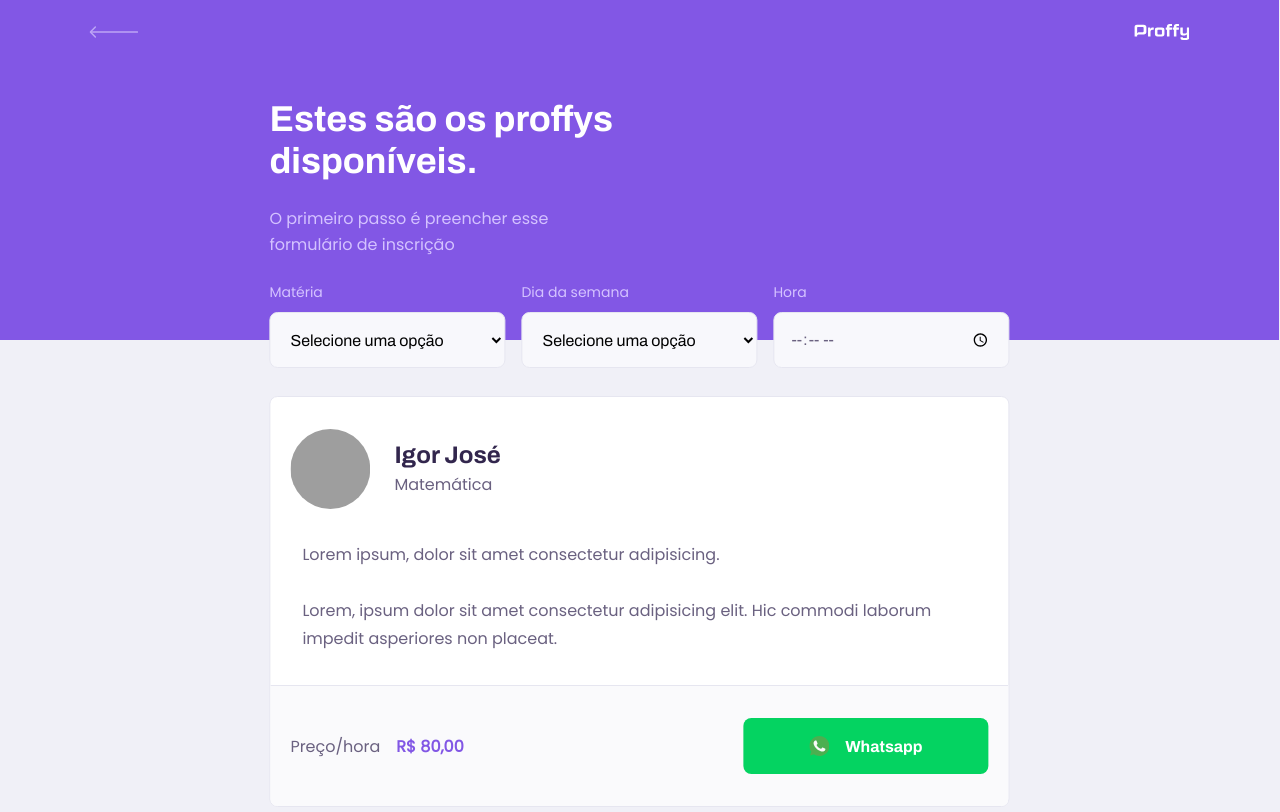
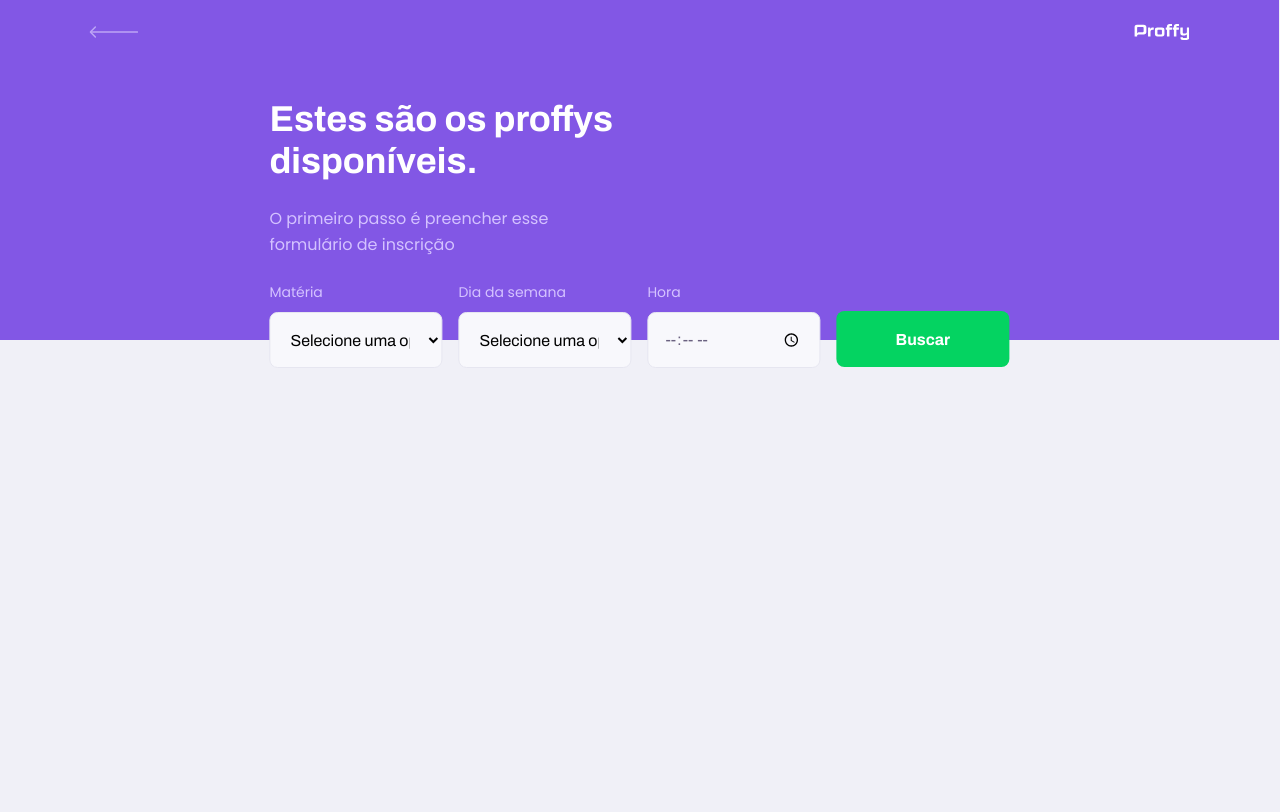
Before and after one commit to igorjcl/proffy, a React (Create React App) app in the folder web/: page /study in a window 1280 px wide. Shown: the top 812 px of the page. Built offline with nearby package versions, Linux system fonts and the light colour scheme; grey boxes are pictures that could not be loaded.

Commit message:
making functionality to search for teacher

```diff
--- a/web/src/components/TeacherItem/index.tsx
+++ b/web/src/components/TeacherItem/index.tsx
@@ -3,37 +3,52 @@
 import whatsappIcon from "../../assets/images/icons/whatsapp.svg";
 
 import "./styles.css";
+import { api } from "../../services/api";
 
-export const TeacherItem = () => {
+interface TeacherItemProps {
+  teacher: {
+    id: number;
+    avatar: string;
+    bio: string;
+    cost: number;
+    name: string;
+    subject: string;
+    whatsapp: string;
+  };
+}
+
+export const TeacherItem: React.FC<TeacherItemProps> = ({ teacher }) => {
+  async function createNewConnection() {
+    await api.post("connections", {
+      user_id: teacher.id,
+    });
+  }
+
   return (
     <article className="teacher-item">
       <header>
-        <img
-          src="https://avatars1.githubusercontent.com/u/16910056?s=460&u=fd0aea797baf164fed2c3d0a75706286be63c34b&v=4"
-          alt="Igor José"
-        />
+        <img src={teacher.avatar} alt={teacher.name} />
         <div>
-          <strong>Igor José</strong>
-          <span>Matemática</span>
+          <strong>{teacher.name}</strong>
+          <span>{teacher.subject}</span>
         </div>
       </header>
 
-      <p>
-        Lorem ipsum, dolor sit amet consectetur adipisicing.
-        <br /> <br />
-        Lorem, ipsum dolor sit amet consectetur adipisicing elit. Hic commodi
-        laborum impedit asperiores non placeat.
-      </p>
+      <p>{teacher.bio}</p>
 
       <footer>
         <p>
           Preço/hora
-          <strong>R$ 80,00</strong>
+          <strong>R$ {teacher.cost}</strong>
         </p>
-        <button type="button">
+        <a
+          onClick={createNewConnection}
+          href={`https://wa.me/${teacher.whatsapp}`}
+          type="button"
+        >
           <img src={whatsappIcon} alt="Entrar em contato" />
           Whatsapp
-        </button>
+        </a>
       </footer>
     </article>
   );
--- a/web/src/components/TeacherItem/styles.css
+++ b/web/src/components/TeacherItem/styles.css
@@ -56,7 +56,7 @@
   display: block;
 }
 
-.teacher-item footer button {
+.teacher-item footer a {
   width: 20rem;
   height: 5.6rem;
   background: var(--color-secundary);
@@ -69,9 +69,10 @@
   align-items: center;
   justify-content: space-evenly;
   transition: 0.2s;
+  text-decoration: none;
 }
 
-.teacher-item footer button:hover {
+.teacher-item footer a:hover {
   background: var(--color-secundary-dark);
 }
 
--- a/web/src/pages/TeacherList/index.tsx
+++ b/web/src/pages/TeacherList/index.tsx
@@ -1,4 +1,4 @@
-import React from "react";
+import React, { useState, FormEvent } from "react";
 
 import "./styles.css";
 
@@ -7,8 +7,29 @@
 import { LeftAnimation } from "../../utils/animations";
 import { Select } from "../../components/Select";
 import { Input } from "../../components/Input";
+import { api } from "../../services/api";
 
 export const TeacherList = () => {
+  const [teachers, setTeachers] = useState([]);
+
+  const [subject, setSubject] = useState("");
+  const [weekDay, setWeekDay] = useState("");
+  const [time, setTime] = useState("");
+
+  async function searchTeachers(e: FormEvent) {
+    e.preventDefault();
+
+    const { data } = await api.get("classes", {
+      params: {
+        subject,
+        weekDay,
+        time,
+      },
+    });
+
+    setTeachers(data);
+  }
+
   return (
     <LeftAnimation>
       <div id="page-teacher-list" className="container">
@@ -16,10 +37,12 @@
           title="Estes são os proffys disponíveis."
           description="O primeiro passo é preencher esse formulário de inscrição"
         >
-          <form id="search-teachers">
+          <form id="search-teachers" onSubmit={searchTeachers}>
             <Select
               name="subject"
               label="Matéria"
+              value={subject}
+              onChange={(e) => setSubject(e.target.value)}
               options={[
                 { value: "Artes", label: "Artes" },
                 { value: "Biologia", label: "Biologia" },
@@ -29,9 +52,11 @@
                 { value: "Química", label: "Química" },
               ]}
             />
-             <Select
+            <Select
               name="week_day"
               label="Dia da semana"
+              value={weekDay}
+              onChange={(e) => setWeekDay(e.target.value)}
               options={[
                 { value: "0", label: "Domingo" },
                 { value: "1", label: "Segunda-feira" },
@@ -42,12 +67,22 @@
                 { value: "6", label: "Sábado" },
               ]}
             />
-            <Input type="time" name="time" label="Hora" />
+            <Input
+              value={time}
+              onChange={(e) => setTime(e.target.value)}
+              type="time"
+              name="time"
+              label="Hora"
+            />
+
+            <button type="submit">Buscar</button>
           </form>
         </PageHeader>
 
         <main>
-          <TeacherItem />
+          {teachers.map((teacher, index) => {
+            return <TeacherItem key={index} teacher={teacher} />;
+          })}
         </main>
       </div>
     </LeftAnimation>
--- a/web/src/pages/TeacherList/styles.css
+++ b/web/src/pages/TeacherList/styles.css
@@ -44,7 +44,7 @@
 
   #search-teachers {
     display: grid;
-    grid-template-columns: repeat(3, 1fr);
+    grid-template-columns: repeat(4, 1fr);
     column-gap: 16px;
     position: absolute;
     bottom: -28px;
```
